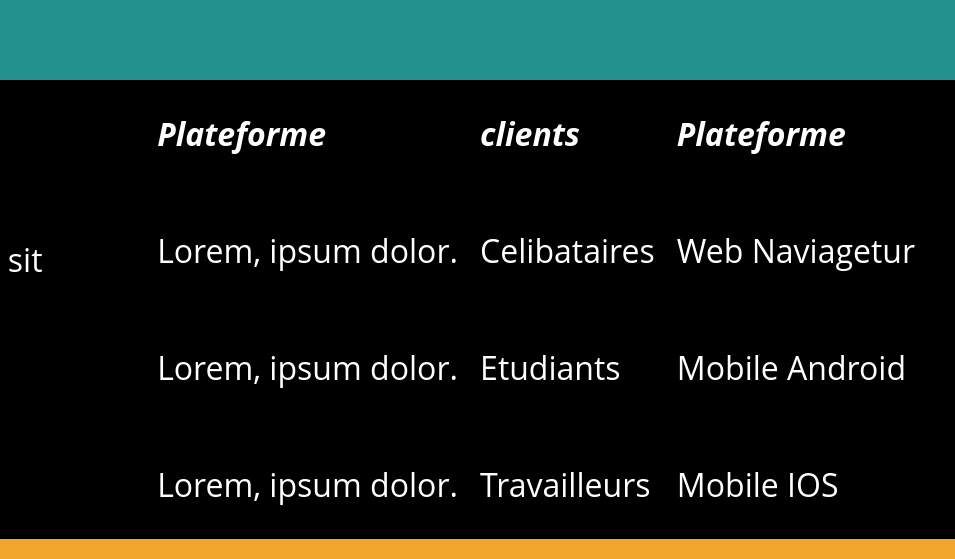
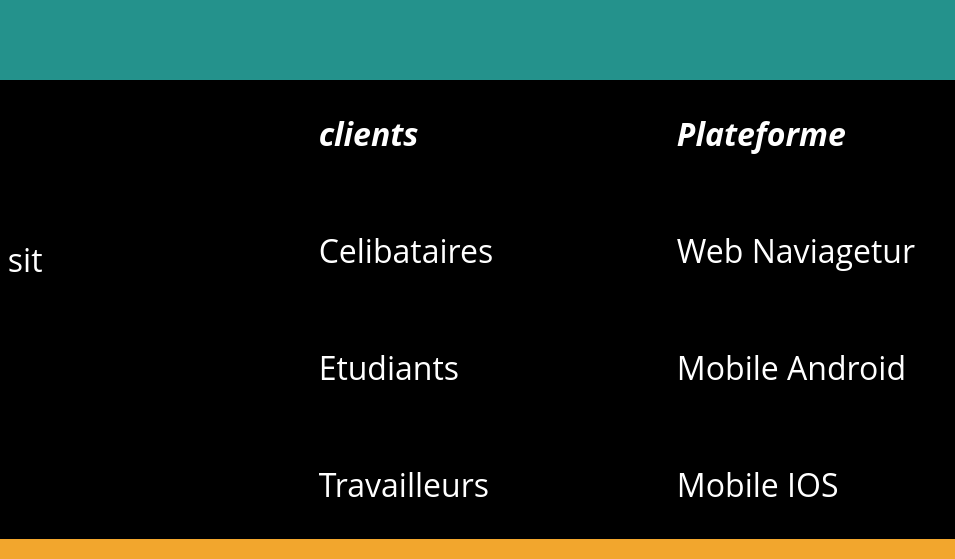
Before and after one commit to Meshavegas/le_temps_passe, a plain HTML site: page index.html in a window 1280 px wide. Shown: the part 4368-4927 px from the top of the page, 325-1280 px from the left. Drawn offline with Linux system fonts and the light colour scheme.

Commit message:
rm -plate

```diff
--- a/index.html
+++ b/index.html
@@ -112,12 +112,7 @@
         </p>
         <code>Mesha Vegas, 2023</code>
       </div>
-      <div class="plateforme">
-        <div style="font-weight: bold; font-style: italic">Plateforme</div>
-        <div>Lorem, ipsum dolor.</div>
-        <div>Lorem, ipsum dolor.</div>
-        <div>Lorem, ipsum dolor.</div>
-      </div>
+
       <div class="client">
         <div style="font-weight: bold; font-style: italic">clients</div>
 
```
